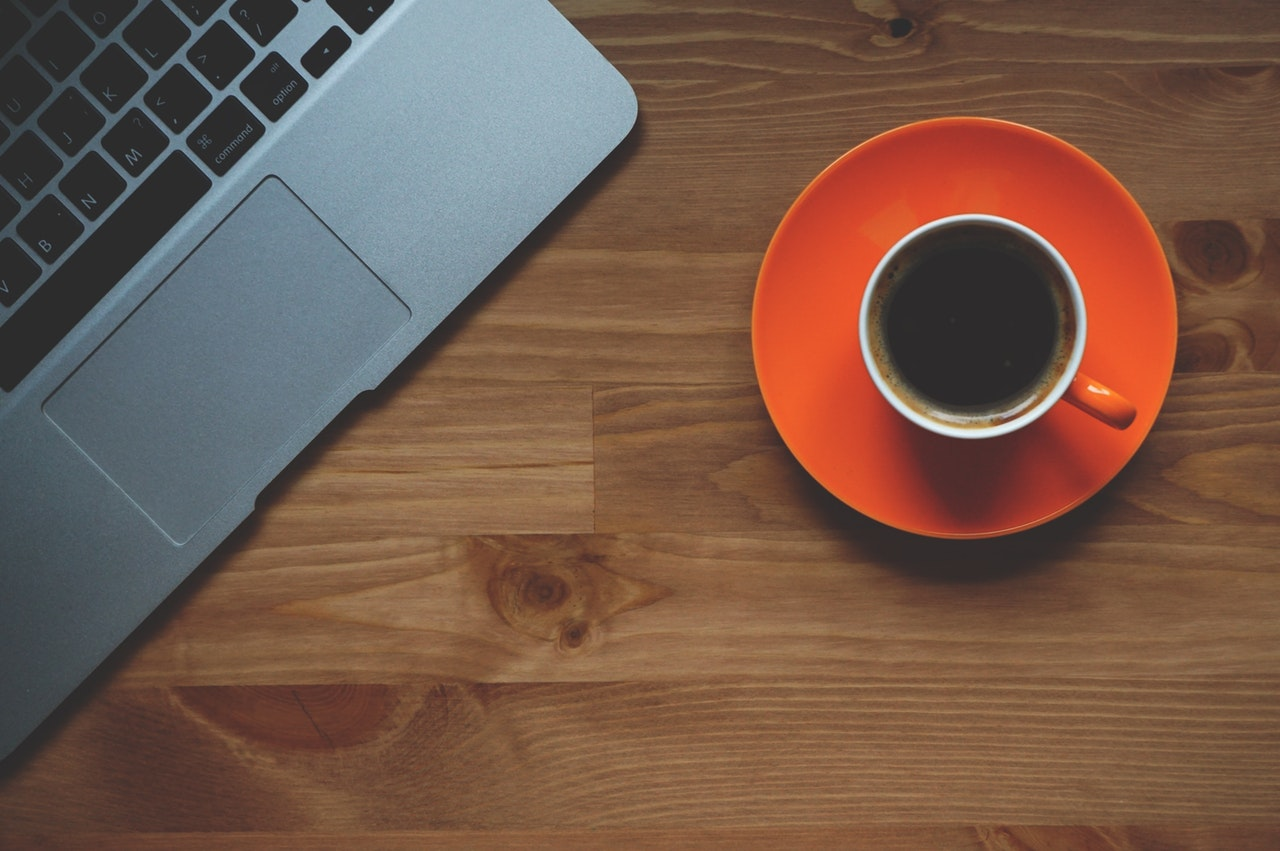
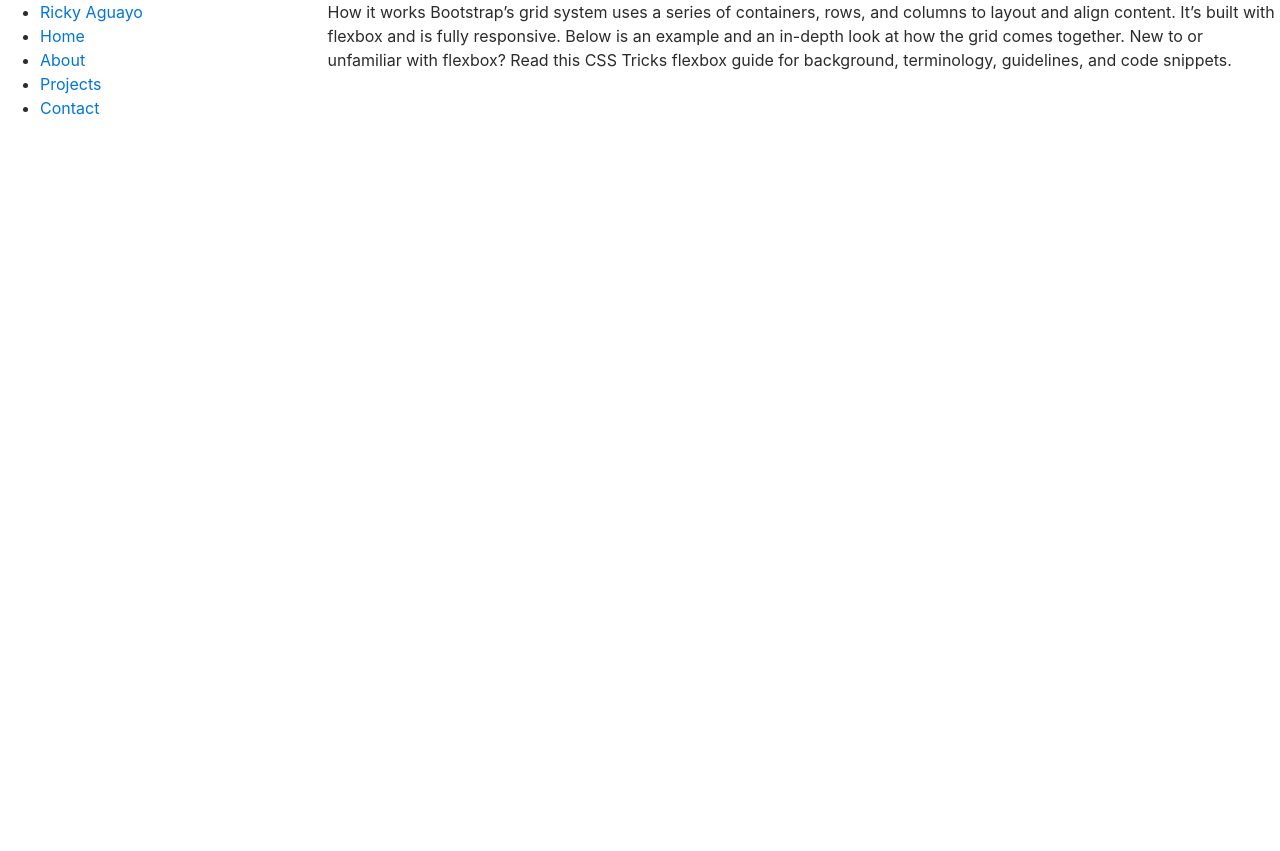
Before and after one commit to ricky911/Portfolio, a plain HTML site: page take 2/index.html in a window 1280 px wide. After the commit the page ends 800 px from the top, so only its background shows below. Drawn offline with nearby package versions, Linux system fonts and the light colour scheme.

Commit message:
starting over

```diff
--- a/take 2/index.html
+++ b/take 2/index.html
@@ -1,27 +1,97 @@
 <!doctype html>
 <html lang="en">
   <head>
-    <title>Ricky Aguayo | Web Developer</title>
     <!-- Required meta tags -->
     <meta charset="utf-8">
     <meta name="viewport" content="width=device-width, initial-scale=1, shrink-to-fit=no">
 
     <!-- Bootstrap CSS -->
-    <link rel="stylesheet" href="https://maxcdn.bootstrapcdn.com/bootstrap/4.0.0-beta.2/css/bootstrap.min.css" integrity="sha384-PsH8R72JQ3SOdhVi3uxftmaW6Vc51MKb0q5P2rRUpPvrszuE4W1povHYgTpBfshb" crossorigin="anonymous">
+    <link rel="stylesheet" href="https://maxcdn.bootstrapcdn.com/bootstrap/4.0.0-beta.3/css/bootstrap.min.css" integrity="sha384-Zug+QiDoJOrZ5t4lssLdxGhVrurbmBWopoEl+M6BdEfwnCJZtKxi1KgxUyJq13dy" crossorigin="anonymous">
 
     <link rel="stylesheet" type="text/css" href="styles/main.css">
+
+    <title>Ricky Aguayo | Web Developer</title>
   </head>
+
   <body>
-    <div class="container-fluid">
-      <div class="row">
-        <img src="images/coffee2.jpeg" class="img-fluid">
+
+    <!-- wrapper -->
+    <div class="wrapper">
+
+      <!-- navbar
+      <div class="navWrapperMobile">
+        <nav class="navbar navbar-expand-md navbar-light bg-light">
+          <a class="navbar-brand" href="#">Ricky Aguayo</a>
+          <button class="navbar-toggler" type="button" data-toggle="collapse" data-target="#mainMenu">
+            <span class="navbar-toggler-icon"></span>
+          </button>
+
+          <div class="collapse navbar-collapse" id="mainMenu">
+            <ul class="navbar-nav">
+              <li class="nav-item active">
+                <a href="#" class="nav-link">Home</a>
+              </li>
+              <li class="nav-item">
+                <a href="#" class="nav-link">About</a>
+              </li>
+              <li class="nav-item">
+                <a href="#" class="nav-link">Projects</a>
+              </li>
+              <li class="nav-item">
+                <a href="#" class="nav-link">Contact</a>
+              </li>
+            </ul>
+          </div>
+        </nav>
+      </div> -->
+
+      <!-- sidebar -->
+      <div class="container-fluid">
+        <div class="row">
+          <div class="sidebar-wrapper col-3">
+            <ul class="sidebar-nav">
+              <li class="sidebar-brand">
+                <a href="#">Ricky Aguayo</a>
+              </li>
+              <li>
+                <a href="#">Home</a>
+              </li>
+              <li>
+                <a href="#">About</a>
+              </li>
+              <li>
+                <a href="#">Projects</a>
+              </li>
+              <li>
+                <a href="#">Contact</a>
+              </li>
+            </ul>
+
+          </div>
+          <!-- end sidebar-wrapper -->
+
+      <div class="content col-9">
+        <p>How it works Bootstrap’s grid system uses a series of containers, rows, and columns to layout and align content. It’s built with flexbox and is fully responsive. Below is an example and an in-depth look at how the grid comes together. New to or unfamiliar with flexbox? Read this CSS Tricks flexbox guide for background, terminology, guidelines, and code snippets.</p>
+      </div>
+
+      <header class="landing">
+
+      </header>
+
+
+
+
+    <!-- end wrapper -->
+        </div>
       </div>
     </div>
+
+
 
     <!-- Optional JavaScript -->
     <!-- jQuery first, then Popper.js, then Bootstrap JS -->
     <script src="https://code.jquery.com/jquery-3.2.1.slim.min.js" integrity="sha384-KJ3o2DKtIkvYIK3UENzmM7KCkRr/rE9/Qpg6aAZGJwFDMVNA/GpGFF93hXpG5KkN" crossorigin="anonymous"></script>
-    <script src="https://cdnjs.cloudflare.com/ajax/libs/popper.js/1.12.3/umd/popper.min.js" integrity="sha384-vFJXuSJphROIrBnz7yo7oB41mKfc8JzQZiCq4NCceLEaO4IHwicKwpJf9c9IpFgh" crossorigin="anonymous"></script>
-    <script src="https://maxcdn.bootstrapcdn.com/bootstrap/4.0.0-beta.2/js/bootstrap.min.js" integrity="sha384-alpBpkh1PFOepccYVYDB4do5UnbKysX5WZXm3XxPqe5iKTfUKjNkCk9SaVuEZflJ" crossorigin="anonymous"></script>
+    <script src="https://cdnjs.cloudflare.com/ajax/libs/popper.js/1.12.9/umd/popper.min.js" integrity="sha384-ApNbgh9B+Y1QKtv3Rn7W3mgPxhU9K/ScQsAP7hUibX39j7fakFPskvXusvfa0b4Q" crossorigin="anonymous"></script>
+    <script src="https://maxcdn.bootstrapcdn.com/bootstrap/4.0.0-beta.3/js/bootstrap.min.js" integrity="sha384-a5N7Y/aK3qNeh15eJKGWxsqtnX/wWdSZSKp+81YjTmS15nvnvxKHuzaWwXHDli+4" crossorigin="anonymous"></script>
   </body>
 </html>
--- a/take 2/styles/main.css
+++ b/take 2/styles/main.css
@@ -3,14 +3,19 @@
 html, body {
 	height: 100%;
 	width: 100%;
-	background-color: black;
+	/*background-color: black;*/
 }
 
-img {
-	/*position: relative;*/
-	background-size: cover;
+.container-fluid {
+	padding: 0;
+}
+
+a.nav-link {
+	text-align: center;
+	/*border-bottom: 1px solid black;*/
 }
 
 
 
+
 /*colors: blue-#073894, grey-d9d9d9, orange-ffbd4a*/
```
